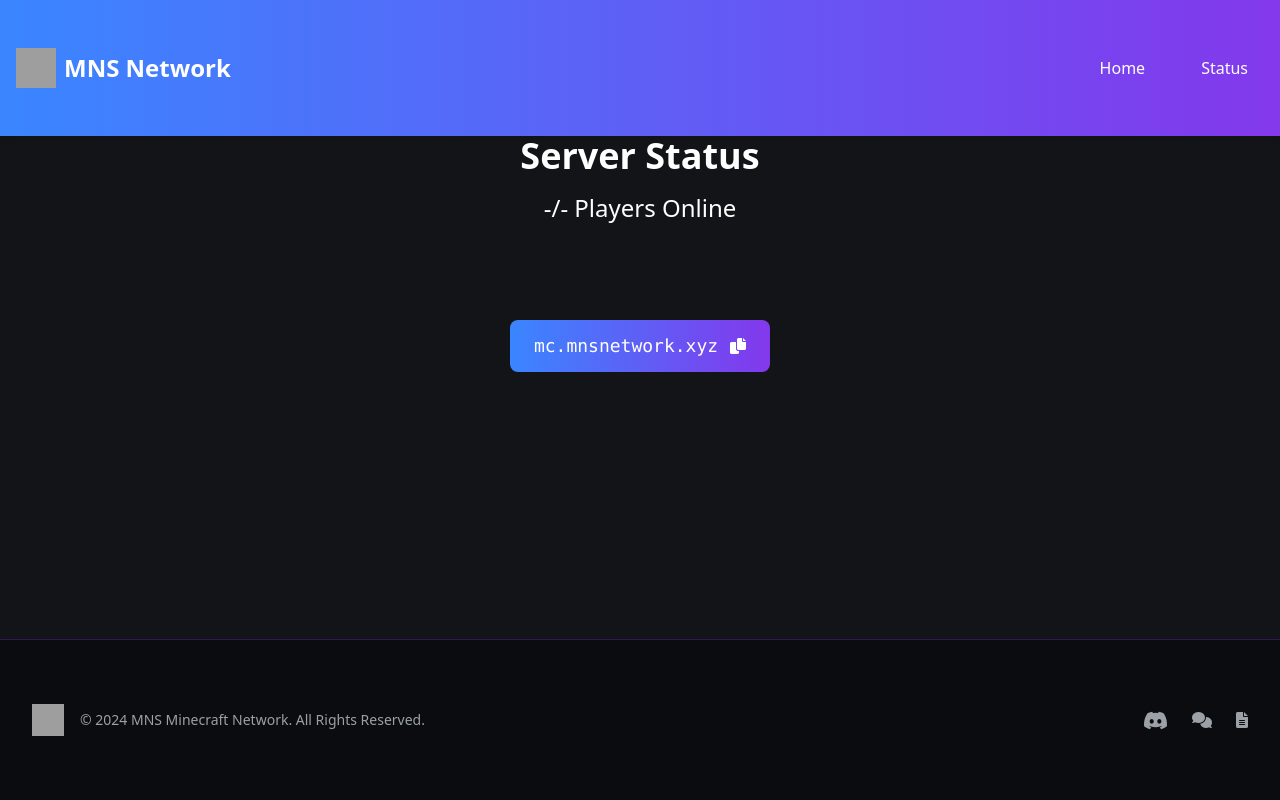
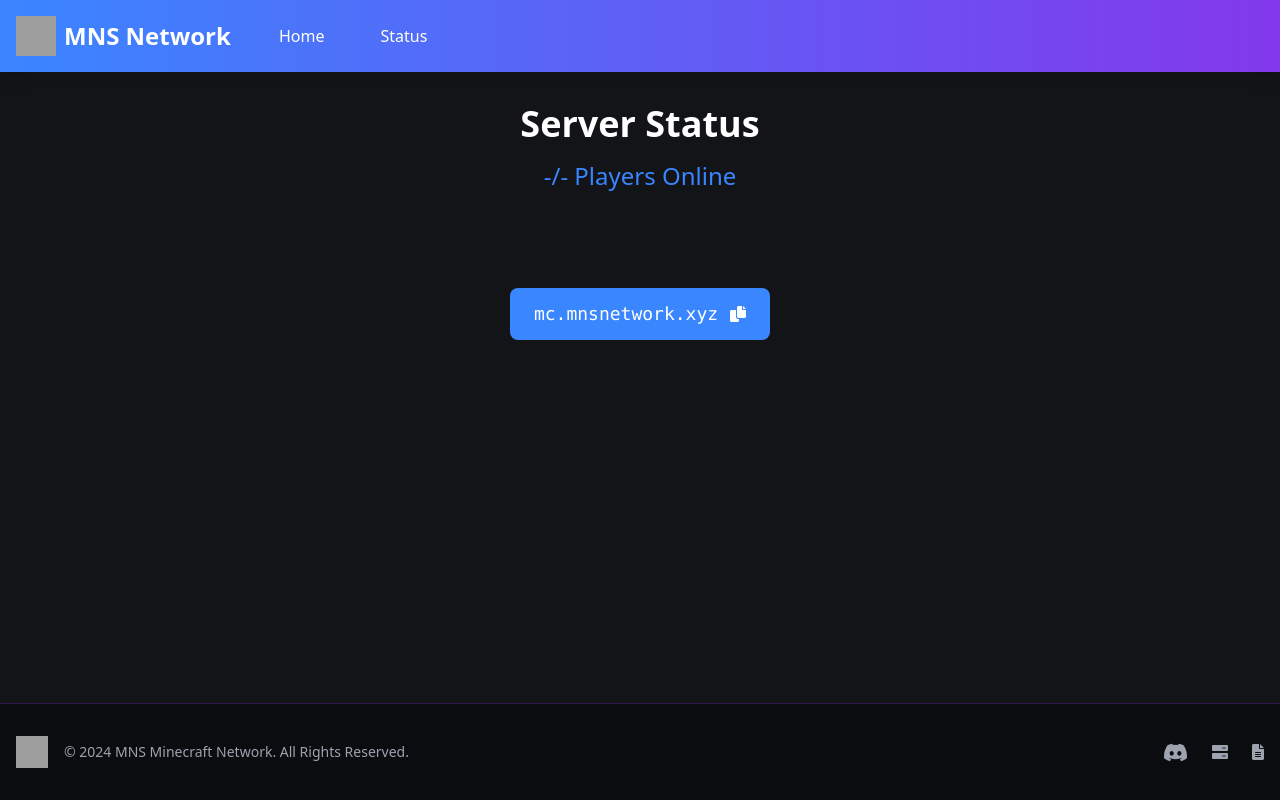
Before and after one commit to LoveUwUBotForeverMcBoss1999/mns-status, a Python web app: template templates/index.html in a window 1280 px wide. Run offline with Jinja, Linux system fonts and the light colour scheme; the template is opened without the code that fills it, so the values that code supplies are empty; grey boxes are pictures that could not be loaded.

Commit message:
Update index.html

```diff
--- a/templates/index.html
+++ b/templates/index.html
@@ -29,33 +29,120 @@
 
     <!-- Stylesheets -->
     <link href="https://cdn.jsdelivr.net/npm/tailwindcss@2.2.19/dist/tailwind.min.css" rel="stylesheet">
-    <link rel="stylesheet" href="{{ url_for('static', filename='css/style.css') }}">
     <link rel="stylesheet" href="https://cdnjs.cloudflare.com/ajax/libs/font-awesome/6.0.0/css/all.min.css">
+
+    <style>
+        :root {
+            --primary: #3a86ff;
+            --primary-dark: #2970e6;
+            --secondary: #8338ec;
+            --secondary-dark: #7026d9;
+            --accent: #ffbe0b;
+            --dark-bg: #121418;
+            --darker-bg: #0a0c0f;
+            --card-bg: #1a1d23;
+            --text-light: #ffffff;
+            --text-gray: #9ba1a6;
+            --border-color: rgba(131, 56, 236, 0.3);
+        }
+
+        body {
+            background-color: var(--dark-bg);
+            color: var(--text-light);
+            min-height: 100vh;
+            display: flex;
+            flex-direction: column;
+        }
+
+        .nav-link {
+            position: relative;
+            color: var(--text-light);
+            padding: 0.5rem 1rem;
+            transition: color 0.3s;
+        }
+
+        .nav-link:after {
+            content: '';
+            position: absolute;
+            width: 0;
+            height: 2px;
+            bottom: 0;
+            left: 50%;
+            background-color: var(--accent);
+            transition: all 0.3s;
+            transform: translateX(-50%);
+        }
+
+        .nav-link:hover:after {
+            width: 100%;
+        }
+
+        .card {
+            background-color: var(--card-bg);
+            border: 1px solid var(--border-color);
+            transition: transform 0.2s, box-shadow 0.2s;
+        }
+
+        .card:hover {
+            transform: translateY(-2px);
+            box-shadow: 0 4px 20px rgba(131, 56, 236, 0.15);
+        }
+
+        .copy-button {
+            background-color: var(--primary);
+            transition: background-color 0.3s;
+        }
+
+        .copy-button:hover {
+            background-color: var(--primary-dark);
+        }
+
+        footer {
+            margin-top: auto;
+            background-color: var(--darker-bg);
+            border-top: 1px solid var(--border-color);
+        }
+
+        /* Status-specific styles */
+        .text-primary {
+            color: var(--primary);
+        }
+
+        #server-grid .card {
+            margin-bottom: 1rem;
+        }
+
+        .from-primary {
+            --tw-gradient-from: var(--primary);
+            --tw-gradient-stops: var(--tw-gradient-from), var(--tw-gradient-to, rgba(58, 134, 255, 0));
+        }
+
+        .to-secondary {
+            --tw-gradient-to: var(--secondary);
+        }
+    </style>
 </head>
 <body>
-    <!-- Enhanced Navigation -->
-    <nav class="navbar">
-    <div class="container">
-        <div class="flex">
-            <!-- Logo and Navigation Links -->
-            <div class="logo">
-                <a href="https://mnsnetwork.xyz/" class="flex items-center">
-                    <img src="https://mnsnetwork.xyz/logo.png" alt="MNS Logo">
-                    <span class="text-white">MNS Network</span>
-                </a>
-            </div>
-
-            <!-- Navigation Links -->
-            <div class="nav-links">
-                <a href="https://mnsnetwork.xyz/" class="nav-link">Home</a>
-                <a href="https://status.mnsnetwork.xyz/" class="nav-link">Status</a>
+    <!-- Enhanced Navigation - EXACTLY matching base.html -->
+    <nav class="bg-gradient-to-r from-primary to-secondary shadow-lg">
+        <div class="container mx-auto px-4">
+            <div class="flex justify-between items-center py-4">
+                <div class="flex items-center space-x-8">
+                    <a href="https://mnsnetwork.xyz/" class="flex items-center space-x-2">
+                        <img src="https://mnsnetwork.xyz/logo.png" alt="MNS Logo" class="w-10 h-10">
+                        <span class="text-2xl font-bold text-white">MNS Network</span>
+                    </a>
+                    <div class="hidden md:flex items-center space-x-6">
+                        <a href="https://mnsnetwork.xyz/" class="nav-link">Home</a>
+                        <a href="https://status.mnsnetwork.xyz/" class="nav-link">Status</a>
+                    </div>
+                </div>
             </div>
         </div>
-    </div>
-</nav>
+    </nav>
 
     <!-- Main Content -->
-    <main class="container mx-auto px-4 py-8 flex-grow">
+    <main class="container mx-auto px-4 py-8">
         <div class="text-center mb-12">
             <h1 class="text-4xl font-bold mb-4">Server Status</h1>
             <div class="text-2xl text-primary">
@@ -75,7 +162,7 @@
         </div>
     </main>
 
-    <!-- Enhanced Footer -->
+    <!-- Enhanced Footer - EXACTLY matching base.html -->
     <footer class="py-8 px-4">
         <div class="container mx-auto">
             <div class="flex flex-col md:flex-row justify-between items-center">
@@ -83,11 +170,13 @@
                     <img src="https://mnsnetwork.xyz/logo.png" alt="MNS Logo" class="w-8 h-8">
                     <span class="text-sm text-gray-400">© 2024 MNS Minecraft Network. All Rights Reserved.</span>
                 </div>
-                <div class="flex items-center space-x-6">
+                <div class="flex space-x-6">
                     <a target="_blank" href="https://discord.mnsnetwork.xyz/" class="text-gray-400 hover:text-white transition-colors">
                         <i class="fab fa-discord fa-lg"></i>
                     </a>
-                    <a class="text-gray-400 hover:text-white transition-colors" href="https://forum.mnsnetwork.xyz/"><i class="fas fa-comments"></i></a>
+                    <a href="https://status.mnsnetwork.xyz/" class="text-gray-400 hover:text-white transition-colors">
+                        <i class="fa-solid fa-server"></i>
+                    </a>
                     <a href="https://mnsnetwork.xyz/tos" class="text-gray-400 hover:text-white transition-colors">
                         <i class="fas fa-file-alt"></i>
                     </a>
```
